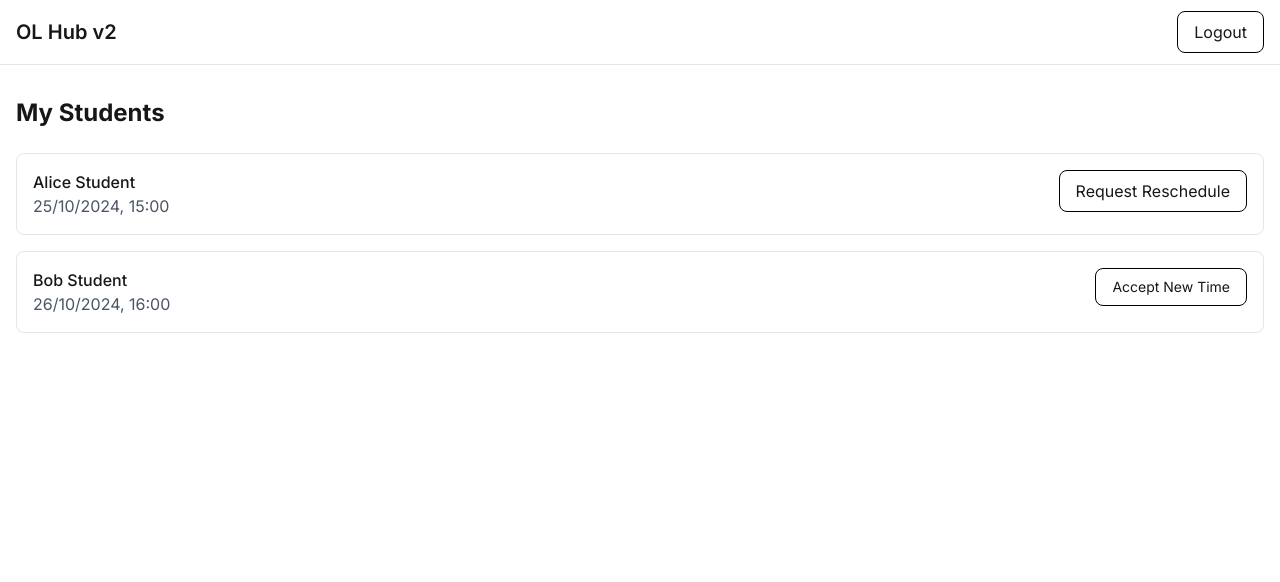
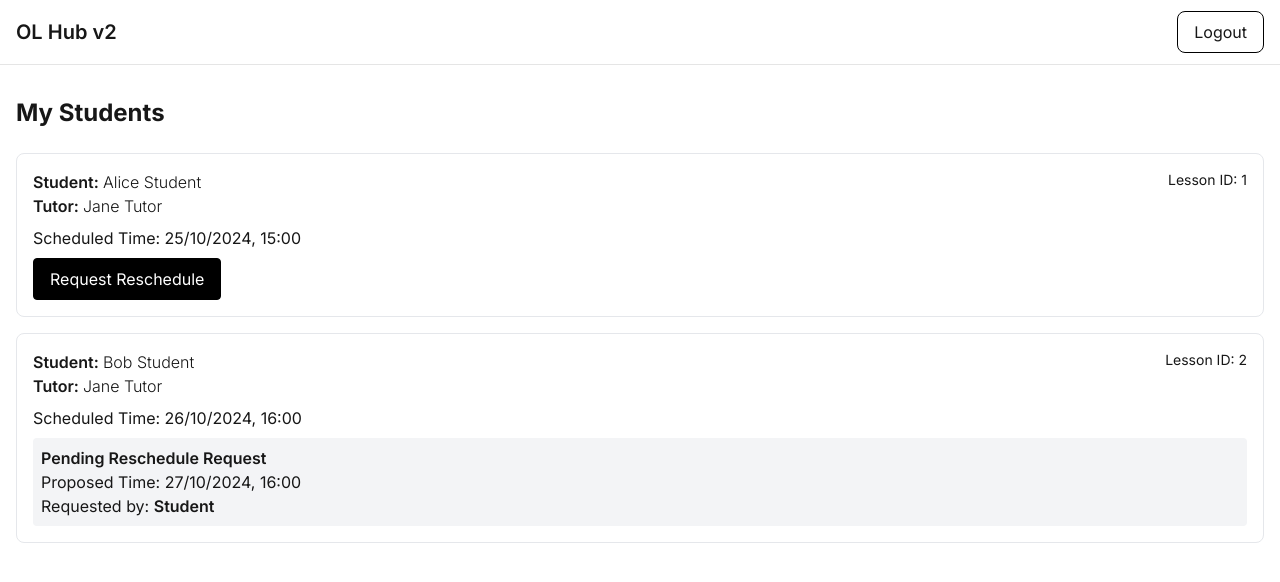
Before and after one commit to optimiselearning/optimise-hub-v2-COPY, a Next.js app: page /tutor in a window 1280 px wide. Shown: the top 582 px of the page. Built offline with nearby package versions, Linux system fonts and the light colour scheme.

Commit message:
some changes

```diff
--- a/src/app/(dashboard)/student/page.tsx
+++ b/src/app/(dashboard)/student/page.tsx
@@ -1,35 +1,21 @@
-// src/app/(dashboard)/student/page.tsx
 'use client';
 
 import { useState } from 'react';
 import LessonCard from '../../../components/LessonCard';
-
-type UserRole = 'student' | 'tutor';
-
-interface Lesson {
-  id: string;
-  studentName: string;
-  tutorName: string;
-  dateTime: string;
-  rescheduleRequest?: {
-    proposedDateTime: string;
-    requestedBy: UserRole;
-  };
-}
+import { Lesson } from '@/types';
 
 export default function StudentPage() {
-  const [lessons] = useState<Lesson[]>([
+  const [lessons, setLessons] = useState<Lesson[]>([
     {
       id: '1',
-      studentName: 'John Student',
-      tutorName: 'Mary Tutor',
+      studentName: 'Alice Student',
+      tutorName: 'Jane Tutor',
       dateTime: '2024-10-25T15:00:00'
-      // rescheduleRequest is undefined by default
     },
     {
       id: '2',
-      studentName: 'John Student',
-      tutorName: 'Bob Teacher',
+      studentName: 'Alice Student',
+      tutorName: 'John Tutor',
       dateTime: '2024-10-26T16:00:00',
       rescheduleRequest: {
         proposedDateTime: '2024-10-27T16:00:00',
@@ -38,9 +24,19 @@ export default function StudentPage() {
     }
   ]);
 
-  const handleReschedule = (lessonId: string, newDateTime: string) => {
+  const handleRescheduleRequest = (lessonId: string, newDateTime: string) => {
     console.log('Requesting reschedule:', { lessonId, newDateTime });
-    // Will add actual functionality later
+    setLessons(prevLessons => prevLessons.map(lesson =>
+      lesson.id === lessonId
+        ? {
+            ...lesson,
+            rescheduleRequest: {
+              proposedDateTime: newDateTime,
+              requestedBy: 'student'
+            }
+          }
+        : lesson
+    ));
   };
 
   return (
@@ -52,7 +48,7 @@ export default function StudentPage() {
             key={lesson.id}
             lesson={lesson}
             userRole="student"
-            onRequestReschedule={handleReschedule}
+            onRescheduleRequest={handleRescheduleRequest}
           />
         ))}
       </div>
--- a/src/app/(dashboard)/tutor/page.tsx
+++ b/src/app/(dashboard)/tutor/page.tsx
@@ -3,22 +3,11 @@
 
 import { useState } from 'react';
 import LessonCard from '../../../components/LessonCard';
+import { Lesson } from '@/types';
 
-type UserRole = 'student' | 'tutor';
-
-interface Lesson {
-  id: string;
-  studentName: string;
-  tutorName: string;
-  dateTime: string;
-  rescheduleRequest?: {
-    proposedDateTime: string;
-    requestedBy: UserRole;
-  };
-}
 
 export default function TutorPage() {
-  const [lessons] = useState<Lesson[]>([
+  const [lessons, setLessons] = useState<Lesson[]>([
     {
       id: '1',
       studentName: 'Alice Student',
@@ -38,9 +27,20 @@ export default function TutorPage() {
     }
   ]);
 
-  const handleReschedule = (lessonId: string, newDateTime: string) => {
+  const handleRescheduleRequest = (lessonId: string, newDateTime: string) => {
     console.log('Requesting reschedule:', { lessonId, newDateTime });
-    // Will add actual functionality later
+    // Implement the actual rescheduling logic here
+    setLessons(prevLessons => prevLessons.map(lesson =>
+      lesson.id === lessonId
+        ? {
+            ...lesson,
+            rescheduleRequest: {
+              proposedDateTime: newDateTime,
+              requestedBy: 'tutor'
+            }
+          }
+        : lesson
+    ));
   };
 
   return (
@@ -52,7 +52,7 @@ export default function TutorPage() {
             key={lesson.id}
             lesson={lesson}
             userRole="tutor"
-            onRequestReschedule={handleReschedule}
+            onRescheduleRequest={handleRescheduleRequest}
           />
         ))}
       </div>
--- a/src/app/layout.tsx
+++ b/src/app/layout.tsx
@@ -6,7 +6,7 @@ import './globals.css'
 const inter = Inter({ subsets: ['latin'] })
 
 export const metadata: Metadata = {
-  title: 'Tutoring Scheduler',
+  title: 'OL Hub v2',
   description: 'Schedule and manage tutoring sessions',
 }
 
--- a/src/components/LessonCard.tsx
+++ b/src/components/LessonCard.tsx
@@ -1,35 +1,10 @@
-import React from 'react';
+import { useState } from 'react';
+import { LessonCardProps } from '../types';
 
-type UserRole = 'student' | 'tutor';
-
-interface Lesson {
-  id: string;
-  studentName: string;
-  tutorName: string;
-  dateTime: string;
-  rescheduleRequest?: {
-    proposedDateTime: string;
-    requestedBy: UserRole;
-  };
-}
-
-interface LessonCardProps {
-  lesson: Lesson;
-  userRole: UserRole;
-  onRequestReschedule: (lessonId: string, dateTime: string) => void;
-}
-
-export default function LessonCard({
-  lesson,
-  userRole,
-  onRequestReschedule
-}: LessonCardProps) {
-  const isMyRequest = lesson.rescheduleRequest?.requestedBy === userRole;
-
-  // Format date consistently using UTC to avoid hydration issues
-  const formatDate = (dateString: string) => {
+// Helper function for consistent date formatting
+function formatDate(dateString: string) {
   const date = new Date(dateString);
-    return date.toLocaleDateString('en-GB', {
+  return date.toLocaleString('en-GB', {
     day: '2-digit',
     month: '2-digit',
     year: 'numeric',
@@ -37,48 +12,72 @@ export default function LessonCard({
     minute: '2-digit',
     hour12: false
   });
+}
+
+export default function LessonCard({ lesson, userRole, onRescheduleRequest }: LessonCardProps) {
+  const [newDateTime, setNewDateTime] = useState('');
+  const [showRescheduleForm, setShowRescheduleForm] = useState(false);
+
+  const handleRescheduleRequest = () => {
+    if (newDateTime) {
+      onRescheduleRequest(lesson.id, newDateTime);
+      setNewDateTime('');
+      setShowRescheduleForm(false);
+    }
   };
 
   return (
-    <div className="border border-black/10 rounded-lg p-4 mb-4 hover:shadow-md transition-shadow">
-      <div className="flex justify-between items-start">
+    <div className="border p-4 mb-4 rounded-lg">
+      <div className="flex justify-between mb-2">
         <div>
-          <p className="font-medium">
-            {userRole === 'tutor' ? lesson.studentName : lesson.tutorName}
-          </p>
-          <p className="text-gray-600">
-            {formatDate(lesson.dateTime)}
-          </p>
+          <p className="font-semibold">Student: <span className="font-light">{lesson.studentName}</span></p>
+          <p className="font-semibold">Tutor: <span className="font-light">{lesson.tutorName}</span></p>
         </div>
+        <div>
+          <p className="text-sm">Lesson ID: {lesson.id}</p>
+        </div>
+      </div>
+      <p className="mb-2">Scheduled Time: {formatDate(lesson.dateTime)}</p>
 
+      {!lesson.rescheduleRequest ? (
+        <div className="mt-2">
+          {!showRescheduleForm ? (
+            <button
+              onClick={() => setShowRescheduleForm(true)}
+              className="bg-black border border-black hover:bg-white hover:border-black hover:text-black text-white px-4 py-2 rounded"
+            >
+              Request Reschedule
+            </button>
+          ) : (
             <div>
-          {lesson.rescheduleRequest ? (
-            <div className="text-sm">
-              {isMyRequest ? (
-                <span className="text-gray-600">Reschedule Requested</span>
-              ) : (
+              <input
+                type="datetime-local"
+                value={newDateTime}
+                onChange={(e) => setNewDateTime(e.target.value)}
+                className="border p-2 mr-2"
+              />
               <button
-                  className="border border-black px-4 py-2 rounded-lg hover:bg-black hover:text-white transition-colors"
-                  onClick={() => lesson.rescheduleRequest && onRequestReschedule(lesson.id, lesson.rescheduleRequest.proposedDateTime)}
+                onClick={handleRescheduleRequest}
+                className="text-black bg-white border hover:bg-black hover:text-white border-black px-2 py-1 rounded mr-4"
               >
-                  Accept New Time
+                Confirm
               </button>
+              <button
+                onClick={() => setShowRescheduleForm(false)}
+                className="text-black hover:font-semibold"
+              >
+                Undo
+              </button>
+            </div>
           )}
         </div>
       ) : (
-            <button
-              className="border border-black px-4 py-2 rounded-lg hover:bg-black hover:text-white transition-colors"
-              onClick={() => {
-                const newDate = new Date(lesson.dateTime);
-                newDate.setDate(newDate.getDate() + 1);
-                onRequestReschedule(lesson.id, newDate.toISOString());
-              }}
-            >
-              Request Reschedule
-            </button>
+        <div className="mt-2 bg-gray-100 p-2 rounded">
+          <p className="font-semibold">Pending Reschedule Request</p>
+          <p>Proposed Time: {formatDate(lesson.rescheduleRequest.proposedDateTime)}</p>
+          <p>Requested by: <span className="capitalize font-semibold">{lesson.rescheduleRequest.requestedBy}</span></p>
+        </div>
       )}
-        </div>
-      </div>
     </div>
   );
 }
```
Also changed, not shown: src/types/index.ts (+18 -0 lines). Lines whose indentation alone changed are shown as unchanged.
